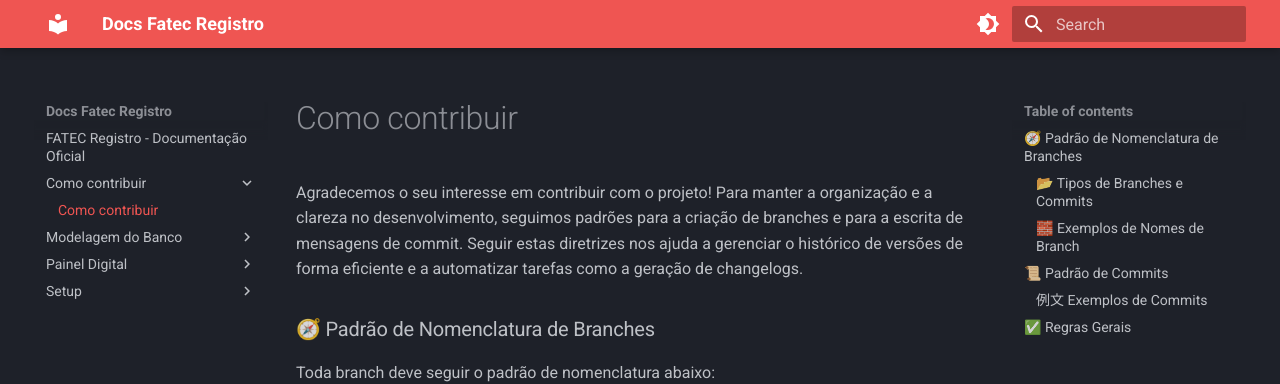
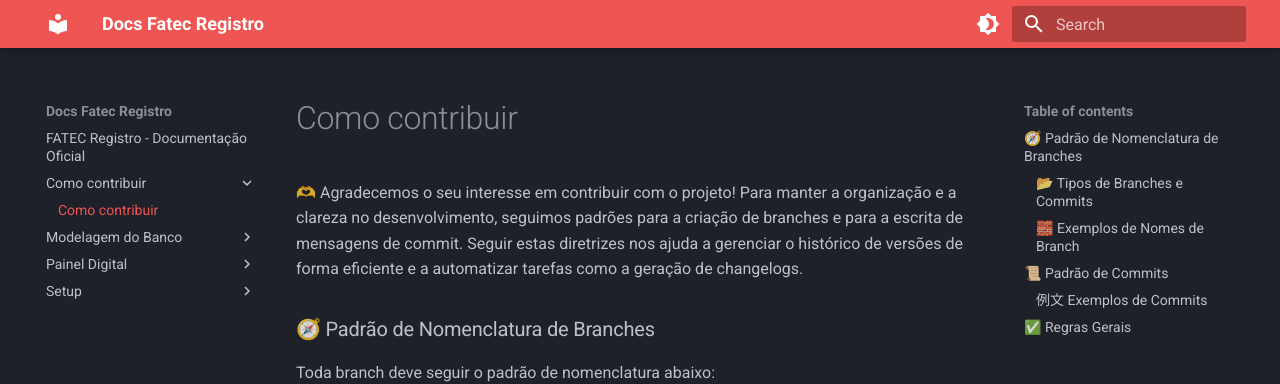
Before and after one commit to Fatec-Registro/docs, an MkDocs documentation site: the page built from docs/Como contribuir/como-contribuir.md, in a window 1280 px wide and 900 px high. Shown: the top 384 px of the window. Built offline with MkDocs 1.6.1 and Material for MkDocs 9.7.7, drawn with Linux system fonts in a browser that asks for light colours.

Commit message:
docs: Adiciona emoji no início do texto

```diff
--- a/docs/Como contribuir/como-contribuir.md
+++ b/docs/Como contribuir/como-contribuir.md
@@ -1,4 +1,4 @@
-Agradecemos o seu interesse em contribuir com o projeto! Para manter a organização e a clareza no desenvolvimento, seguimos padrões para a criação de branches e para a escrita de mensagens de commit. Seguir estas diretrizes nos ajuda a gerenciar o histórico de versões de forma eficiente e a automatizar tarefas como a geração de changelogs.
+🫶 Agradecemos o seu interesse em contribuir com o projeto! Para manter a organização e a clareza no desenvolvimento, seguimos padrões para a criação de branches e para a escrita de mensagens de commit. Seguir estas diretrizes nos ajuda a gerenciar o histórico de versões de forma eficiente e a automatizar tarefas como a geração de changelogs.
 
 ### 🧭 Padrão de Nomenclatura de Branches
 
```
